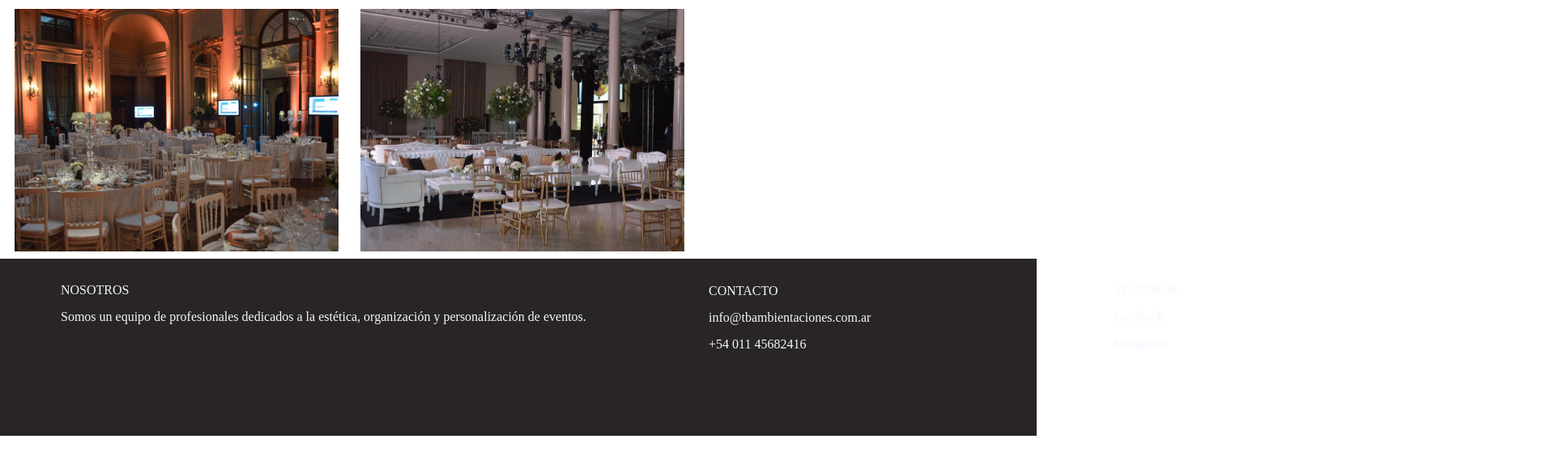
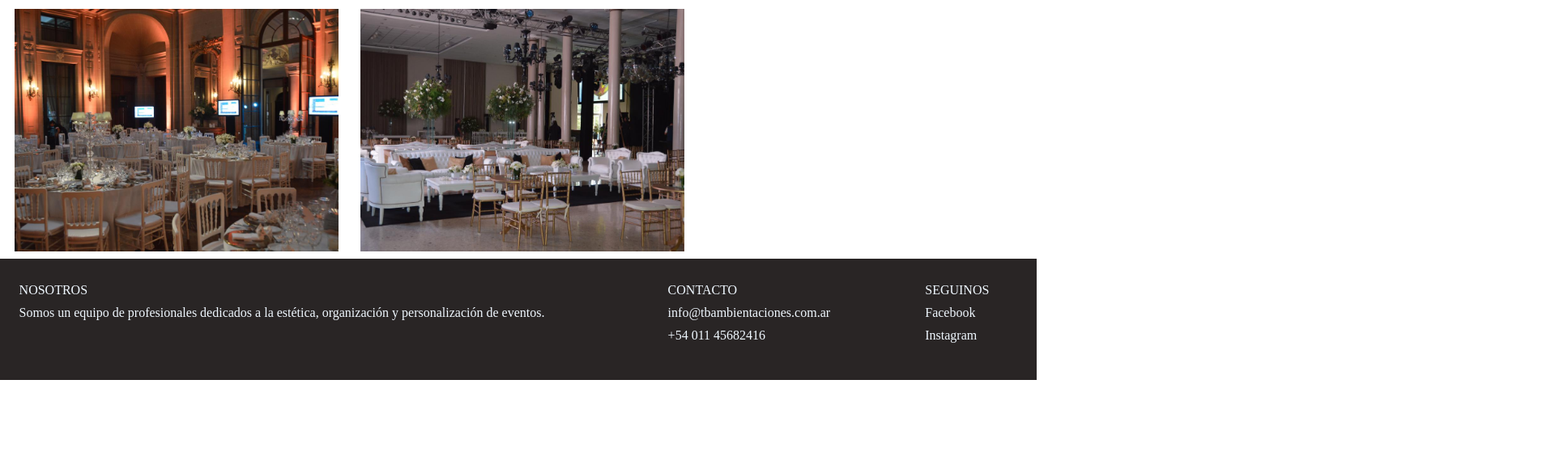
Before and after one commit to loziscki-matias/bernier-eventos, a plain HTML site: page pages/galeria.html in a window 1280 px wide. Shown: the part 2358-2927 px from the top of the page at 81% size, 1920 px wide, since content can reach past the window. After the commit the page ends 2828 px from the top, so only its background shows below. Drawn offline with Linux system fonts and the light colour scheme; a web font is replaced by a local one.

Commit message:
aplico flex-box a footer

```diff
--- a/css/style.css
+++ b/css/style.css
@@ -215,29 +215,34 @@ dt{
 
 footer{
     background-color: #292525;
+    height: 150px;
+}
+
+.elementosFoot{
+    display: flex;
+    flex-direction: row;
+    flex-wrap: wrap;
+    justify-content: space-around;
+}
+
+.elemento{
+    display: flex;
+    flex-direction: column;
+    flex-wrap: wrap;
+    gap: 10px;
+    top: 30px;
 }
 
 .div1{
     position: relative;
-    left: 75px;
-    top: 30px;
+    right: 35px;
 }
-
-.div1 p{
-    padding-top: 15px;
-}
-
-
-
 .div2{
     position: relative;
-    left: 800px;
-    bottom: 50px;
+
 }
-
 .div3{
     position: relative;
-    left: 1300px;
-    bottom: 135px;}
+    }
 
 /*fin footer*/
--- a/pages/galeria.html
+++ b/pages/galeria.html
@@ -73,22 +73,22 @@
     </main>
 
     <footer>
-        <div class="div1">
-            <span>NOSOTROS</span>
+        <div class="elementosFoot">
+            <div class="elemento div1">
+                <p>NOSOTROS</p>
                 <p>Somos un equipo de profesionales dedicados a la estética, organización y personalización de eventos.</p>
-            <div>
-                <div class="div2">
-                    <span>CONTACTO</span>
+            </div>
+            <div class="elemento div2">
+                <p>CONTACTO</p>
                 <p>info@tbambientaciones.com.ar</p>
                 <p>+54 011 45682416</p>
             </div>
-                <div class="div3">
-                    <span>SEGUINOS</span>
+            <div class="elemento div3">
+                <p>SEGUINOS</p>
                 <p>Facebook</p>
                 <p>Instagram</p>
             </div>
-
-
+        </div>
     </footer>
 </body>
 
```
Also changed, not shown: index.html (+8 -8 lines), pages/contacto.html (+10 -9 lines), pages/opiniones.html (+9 -10 lines), pages/quienesSomos.html (+9 -12 lines). Lines whose indentation alone changed are shown as unchanged.
